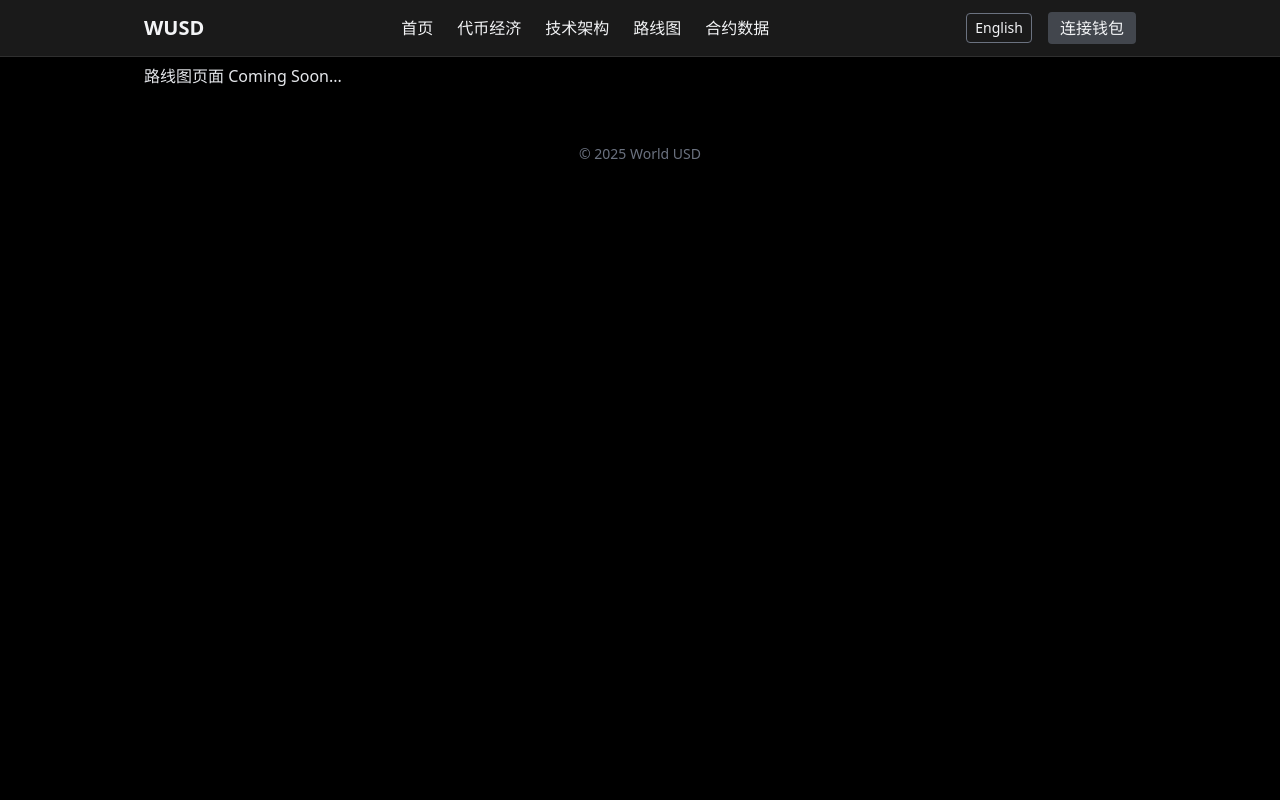
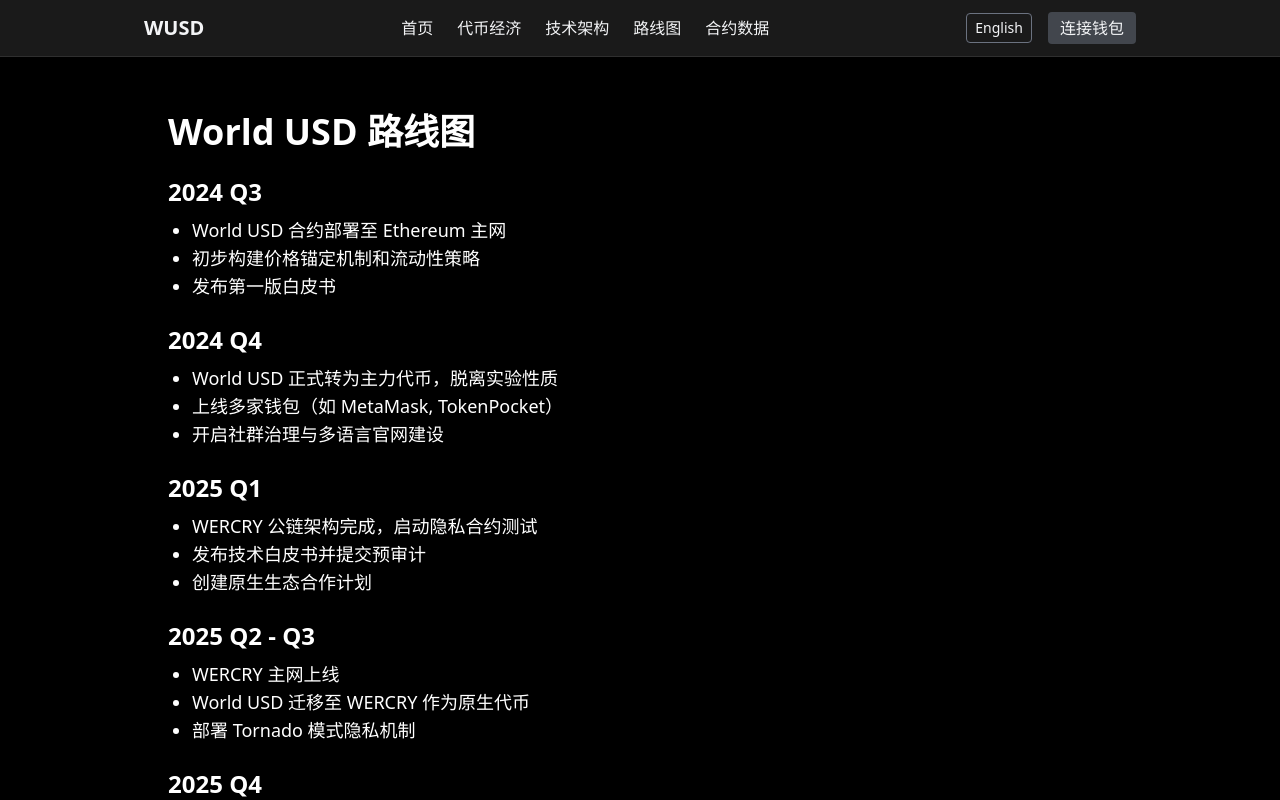
Before and after one commit to WYKKUHJGHJ/world-usd-site01, a Next.js app: page /roadmap in a window 1280 px wide. Shown: the top 800 px of the page. Built offline with nearby package versions, Linux system fonts and the light colour scheme.

Commit message:
Update roadmap.tsx

```diff
--- a/pages/roadmap.tsx
+++ b/pages/roadmap.tsx
@@ -4,9 +4,61 @@
   return (
     <>
       <Head>
-        <title>路线图页面</title>
+        <title>World USD | 路线图</title>
+        <meta name="description" content="World USD 和 WERCRY 区块链的发展路线图：从实验性代币到主网迁移与生态建设。" />
       </Head>
-      <div>路线图页面 Coming Soon...</div>
+      <main className="min-h-screen bg-black text-white px-6 py-12">
+        <section className="max-w-5xl mx-auto">
+          <h1 className="text-4xl font-bold mb-6">World USD 路线图</h1>
+
+          <div className="space-y-6 text-lg">
+            <div>
+              <h2 className="text-2xl font-semibold">2024 Q3</h2>
+              <ul className="list-disc ml-6 mt-2">
+                <li>World USD 合约部署至 Ethereum 主网</li>
+                <li>初步构建价格锚定机制和流动性策略</li>
+                <li>发布第一版白皮书</li>
+              </ul>
+            </div>
+
+            <div>
+              <h2 className="text-2xl font-semibold">2024 Q4</h2>
+              <ul className="list-disc ml-6 mt-2">
+                <li>World USD 正式转为主力代币，脱离实验性质</li>
+                <li>上线多家钱包（如 MetaMask, TokenPocket）</li>
+                <li>开启社群治理与多语言官网建设</li>
+              </ul>
+            </div>
+
+            <div>
+              <h2 className="text-2xl font-semibold">2025 Q1</h2>
+              <ul className="list-disc ml-6 mt-2">
+                <li>WERCRY 公链架构完成，启动隐私合约测试</li>
+                <li>发布技术白皮书并提交预审计</li>
+                <li>创建原生生态合作计划</li>
+              </ul>
+            </div>
+
+            <div>
+              <h2 className="text-2xl font-semibold">2025 Q2 - Q3</h2>
+              <ul className="list-disc ml-6 mt-2">
+                <li>WERCRY 主网上线</li>
+                <li>World USD 迁移至 WERCRY 作为原生代币</li>
+                <li>部署 Tornado 模式隐私机制</li>
+              </ul>
+            </div>
+
+            <div>
+              <h2 className="text-2xl font-semibold">2025 Q4</h2>
+              <ul className="list-disc ml-6 mt-2">
+                <li>开放 WERCRY 开发者生态支持</li>
+                <li>推出 WUSD 质押与 DID 身份模块</li>
+                <li>推动全球 Web3 活动合作</li>
+              </ul>
+            </div>
+          </div>
+        </section>
+      </main>
     </>
   );
 }
```
